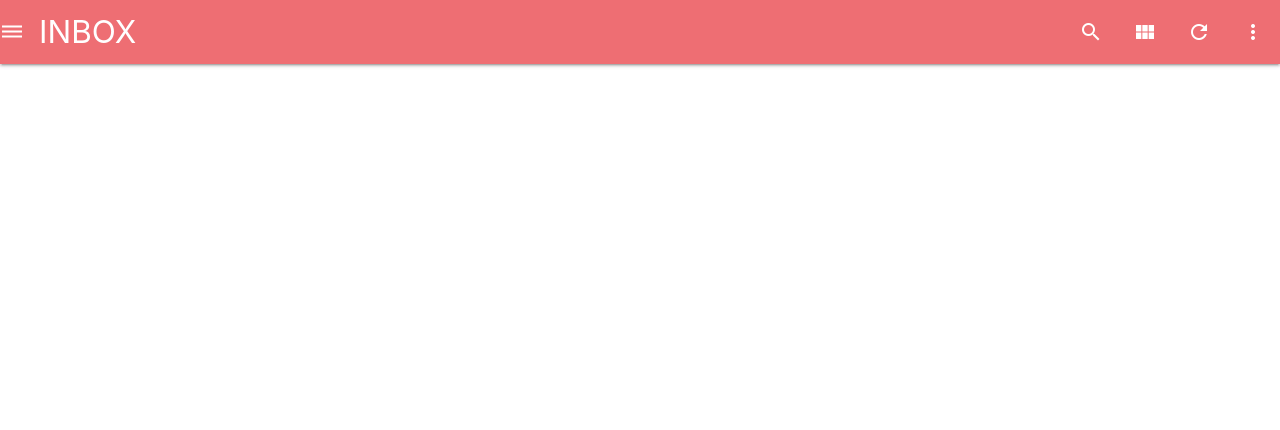
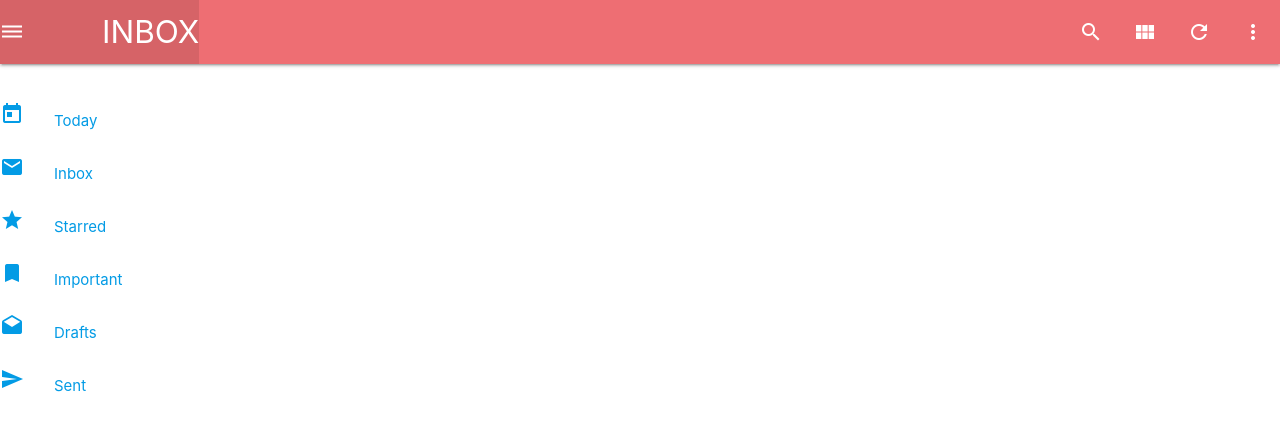
Before and after one commit to ayeethirikyaww/UI-UX-Mockery, a plain HTML site: page index.html in a window 1280 px wide. Drawn offline with Linux system fonts and the light colour scheme.

Commit message:
first commit

```diff
--- a/index.html
+++ b/index.html
@@ -12,16 +12,10 @@
 
     <body>
   <nav>
-    <div class="nav-wrapper">
-	    <ul id="dropdown2" class="dropdown-content">
-		    <li><a href="#!" class="brand-logo"><i class="material-icons">today</i>Today</a></li>
-		    <li><a href="#!" class="brand-logo"><i class="material-icons">email</i>Inbox</a></li>
-		    <li><a href="#!" class="brand-logo"><i class="material-icons">grade</i>Starred</a></li>
-		    <li><a href="#!" class="brand-logo"><i class="material-icons">bookmark</i>Important</a></li>
-		    <li><a href="#!" class="brand-logo"><i class="material-icons">drafts</i>Drafts</a></li>
-		    <li><a href="#!" class="brand-logo"><i class="material-icons">send</i>Sent</a></li>
-	    </ul>
-    <a href="#!" class="brand-logo" data-target="dropdown2"><i class="material-icons">dehaze</i>INBOX</a>
+   <div class="nav-wrapper">
+    <ul class="left hide-on-med-and-down">
+	    <li><a href="#!" class="brand-logo"><i class="material-icons">dehaze</i>&emsp;&emsp;INBOX</a></li>
+    </ul>
       <ul class="right hide-on-med-and-down">
         <li><a href="sass.html"><i class="material-icons">search</i></a></li>
         <li><a href="badges.html"><i class="material-icons">view_module</i></a></li>
@@ -29,7 +23,16 @@
         <li><a href="mobile.html"><i class="material-icons">more_vert</i></a></li>
       </ul>
     </div>
-  </nav>
+  </nav><br>
+  <ul>
+	  <li><a href="#!" class="brand-logo"><i class="material-icons">today</i>&emsp;&emsp;Today</a></li><br>
+	  <li><a href="#!" class="brand-logo"><i class="material-icons">email</i>&emsp;&emsp;Inbox</a></li><br>
+	  <li><a href="#!" class="brand-logo"><i class="material-icons">grade</i>&emsp;&emsp;Starred</a></li><br>
+	  <li><a href="#!" class="brand-logo"><i class="material-icons">bookmark</i>&emsp;&emsp;Important</a></li><br>
+	  <li><a href="#!" class="brand-logo"><i class="material-icons">drafts</i>&emsp;&emsp;Drafts</a></li><br>
+	  <li><a href="#!" class="brand-logo"><i class="material-icons">send</i>&emsp;&emsp;Sent</a></il><br>
+  </ul>
+
 
       <!--JavaScript at end of body for optimized loading-->
       <script type="text/javascript" src="js/materialize.min.js"></script>
```
